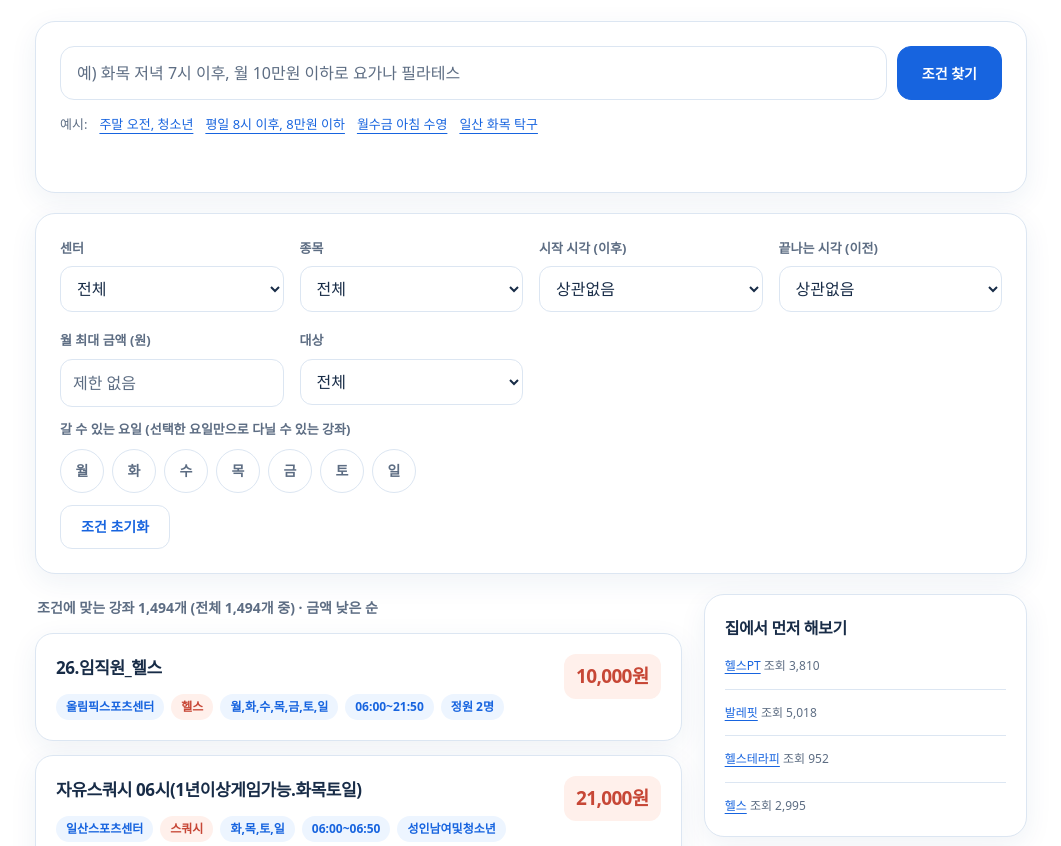
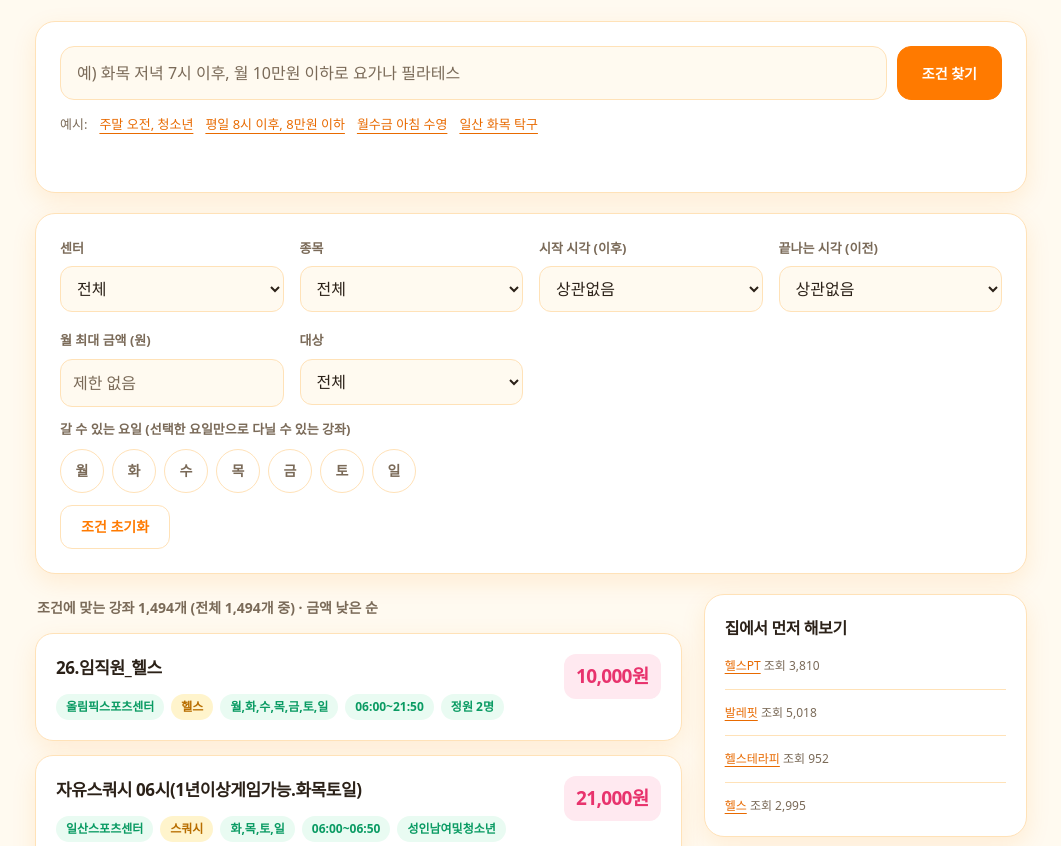
Before and after one commit to gyyi0718/sports-timetable-finder, a plain HTML site: page index.html in a window 1280 px wide. Shown: the part 172-1018 px from the top of the page, without its empty margins (109-1170 px from the left). Drawn offline with Linux system fonts and the light colour scheme.

Commit message:
밝은 노랑·주황 디자인

```diff
--- a/index.html
+++ b/index.html
@@ -5,7 +5,7 @@
 <meta name="viewport" content="width=device-width, initial-scale=1">
 <title>내 시간표 운동 찾기</title>
 <style>
-:root{color-scheme:light;--bg:#ffffff;--card:#ffffff;--ink:#182c47;--sub:#5d6d83;--line:#dce6f2;--accent:#1764df;--accent2:#edf5ff;--warn:#c74736;--coral-soft:#fff0eb;--header:linear-gradient(125deg,#e8f4ff 0%,#f3f9ff 55%,#fff0e9 100%);--shadow:0 8px 28px rgb(30 77 131 / 7%);--shadow-hover:0 12px 32px rgb(30 77 131 / 12%)}
+:root{color-scheme:light;--bg:#fffaf0;--card:#ffffff;--ink:#2b2118;--sub:#7a6a58;--line:#ffe2b8;--accent:#ff7a00;--accent2:#e9fbf2;--warn:#e8336d;--coral-soft:#ffe9f0;--header:linear-gradient(120deg,#ffe259 0%,#ffb347 50%,#ff7eb3 100%);--shadow:0 8px 24px rgb(255 140 0 / 12%);--shadow-hover:0 12px 30px rgb(255 120 0 / 20%)}
 :root[data-theme=dark]{color-scheme:dark;--bg:#101b2b;--card:#18263a;--ink:#edf4ff;--sub:#afbed2;--line:#33465e;--accent:#91bcff;--accent2:#203957;--warn:#ffab98;--coral-soft:#3c2b30;--header:linear-gradient(125deg,#193451 0%,#192a42 55%,#382b38 100%);--shadow:0 8px 28px rgb(0 0 0 / 18%);--shadow-hover:0 12px 32px rgb(0 0 0 / 26%)}
 *{box-sizing:border-box}
 body{margin:0;background:var(--bg);color:var(--ink);font-family:system-ui,-apple-system,BlinkMacSystemFont,"Segoe UI","Apple SD Gothic Neo","Malgun Gothic",sans-serif;line-height:1.65;-webkit-text-size-adjust:100%}
@@ -60,6 +60,7 @@ details[open] summary{margin-bottom:8px;color:var(--accent)}
 .cols{display:grid;grid-template-columns:minmax(0,2fr) minmax(0,1fr);align-items:start;gap:22px}
 .more{display:block;min-width:160px;margin:20px auto 0;border-radius:999px}
 [hidden]{display:none !important}
+.tag{background:#e9fbf2;color:#0a9b63}.tag:nth-child(2){background:#fff4cc;color:#b86e00}.parsed:not(:empty){background:#fff4cc;color:#b35a00}.parsed{color:#b35a00}.wrap>h1{color:#3a1f00}.lead{color:#5a3a12}.days span.on{color:#fff}button{color:#fff}button.ghost{color:var(--accent)}.ex a,.side a{color:#e86a00}
 @media (hover:hover){button:not(:disabled):hover{transform:translateY(-1px);box-shadow:var(--shadow-hover)}button.ghost:hover{border-color:var(--accent);background:var(--accent2)}.days span:not(.on):hover{border-color:var(--accent);background:var(--accent2);color:var(--accent)}.item:hover{border-color:var(--accent);box-shadow:var(--shadow-hover)}}
 @media (max-width:760px){.wrap{padding:16px 16px 40px}.wrap>h1{padding:24px 20px 8px}.lead{margin-bottom:20px;padding:0 20px 24px}.card{padding:20px}.cols{grid-template-columns:minmax(0,1fr);gap:24px}}
 @media (max-width:480px){.card,.side .card,.item{padding:16px;border-radius:16px}.ask input,.ask button{flex-basis:100%;width:100%}.grid{grid-template-columns:minmax(0,1fr);gap:14px}.item{gap:14px}.price{font-size:18px}.days{gap:6px}}
```
